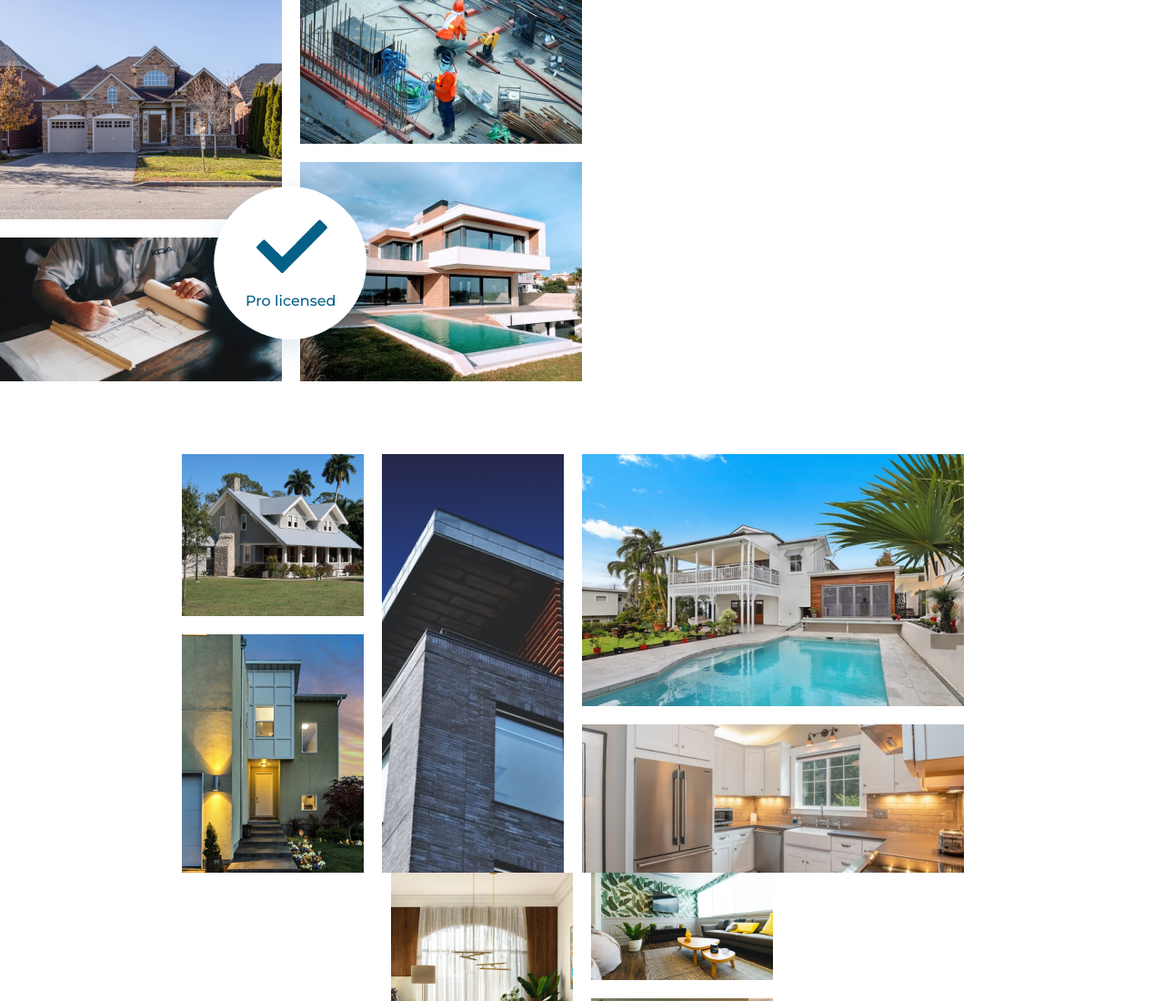
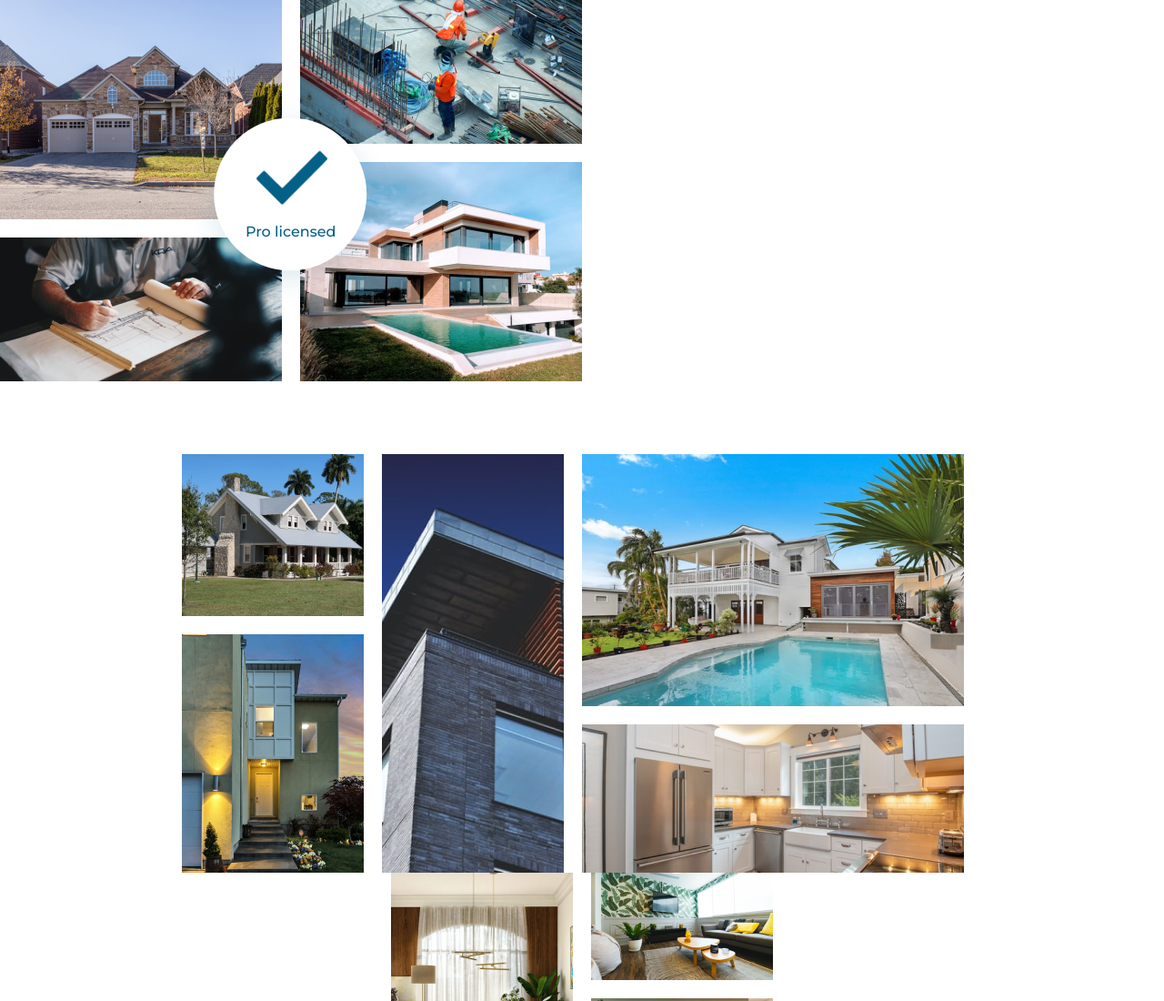
Before and after one commit to Anna7Lov/Anna7lov.github.io, a plain HTML site: page 15102021/index.html in a window 1280 px wide. Shown: the top 1100 px of the page at 91% size. Drawn offline with nearby package versions, Linux system fonts and the light colour scheme.

Commit message:
Update style.css

```diff
--- a/15102021/css/style.css
+++ b/15102021/css/style.css
@@ -31,7 +31,7 @@ body {
     box-shadow: 0px 8px 30px rgba(5, 96, 136, 0.15);
     border-radius: 50%;
     position: absolute;
-    transform: translate(140%, -175%);
+    transform: translate(140%, -220%);
 }
 .white-icon::before {
     content: '';
```
